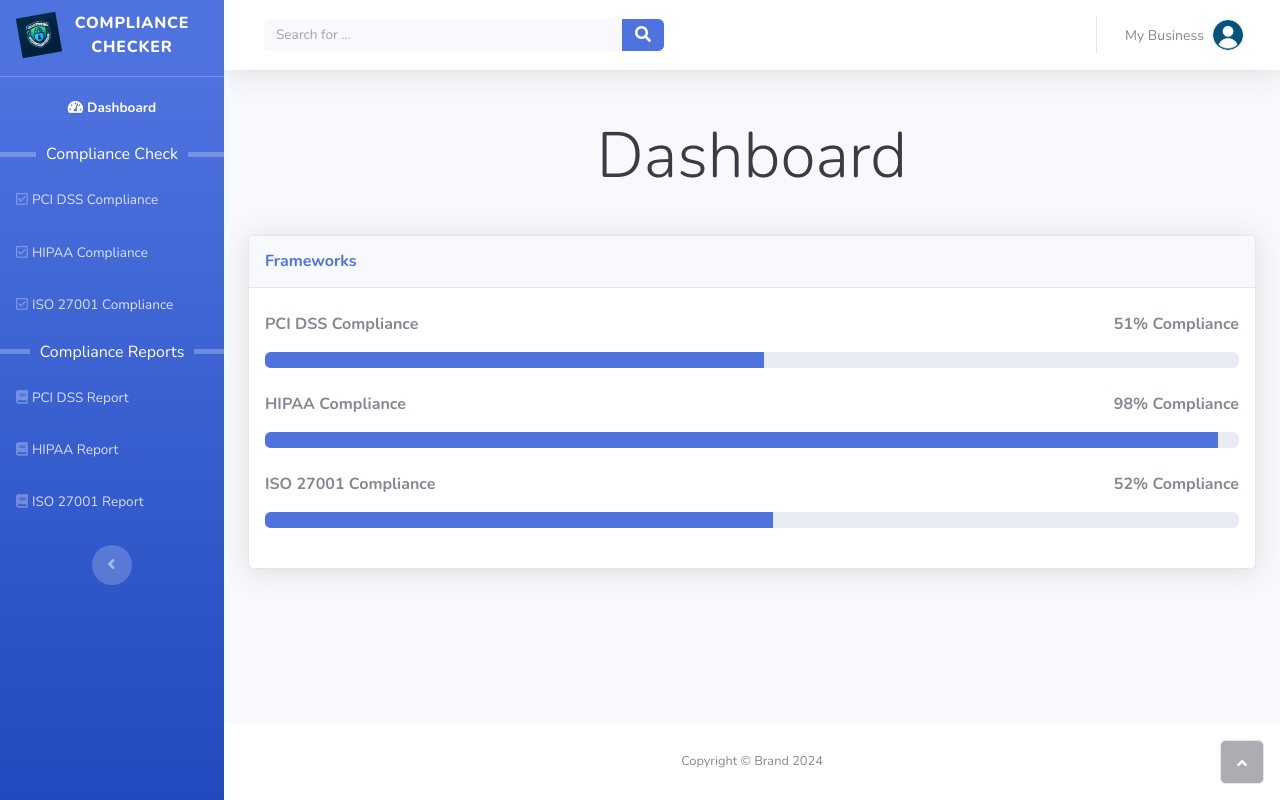
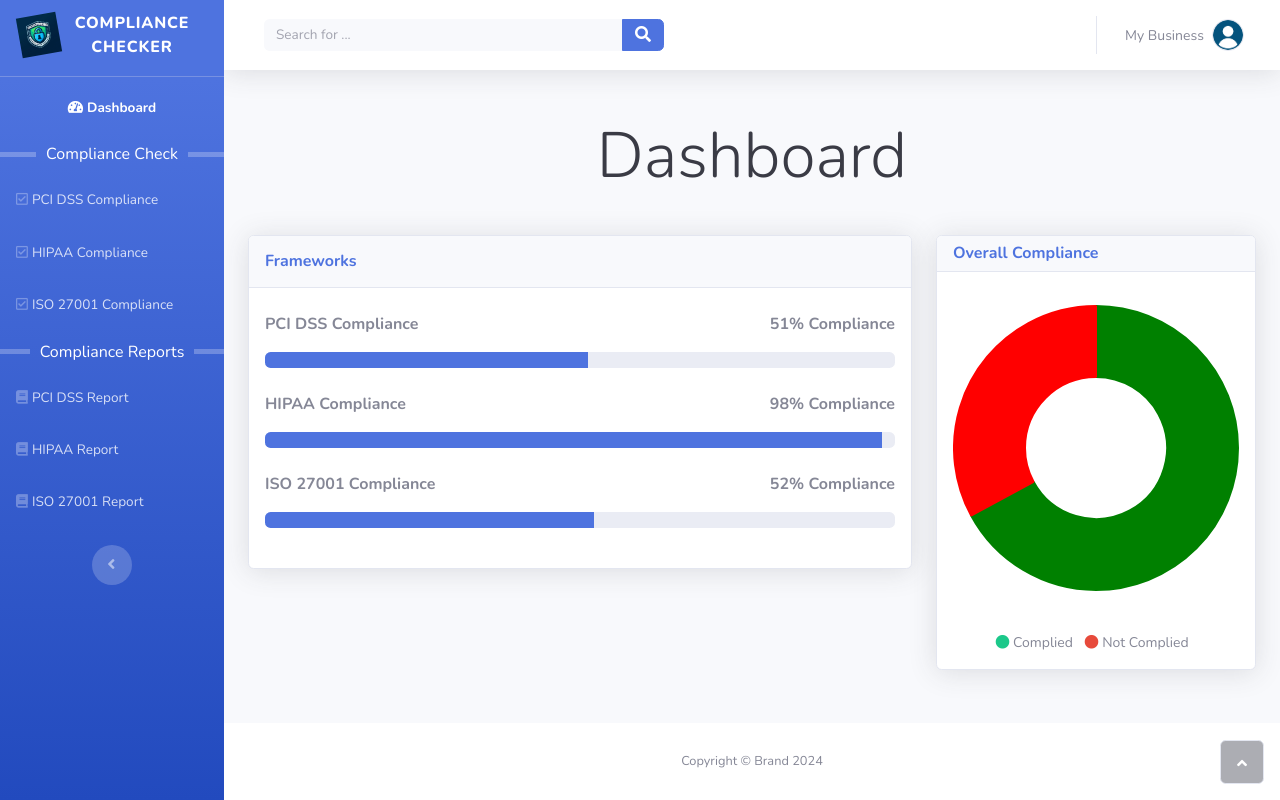
Before and after one commit to jaymoh34/ComplianceChecker, a Django app: page /dashboard/ in a window 1280 px wide. Run offline with Django 5.2, Linux system fonts and the light colour scheme; a user stored in the database is signed in; data comes from the database, SQL or seed files in the repository; some libraries are stand-ins or nearby versions.

Commit message:
Add overall compliance percentage to dashboard***
***Add overall compliance percentage to dashboard

```diff
--- a/accounts/models.py
+++ b/accounts/models.py
@@ -4,7 +4,7 @@ from django.contrib.auth.models import AbstractUser
 from compliance_checker.models import (
     HIPAAChecklistResponse,
     PCIChecklistResponse,
-    ISO27001ChecklistResponse
+    ISO27001ChecklistResponse,
 )
 
 
@@ -35,6 +35,7 @@ class Business(AbstractUser):
     def __str__(self):
         return self.business_name
 
+    @property
     def get_pci_compliance_percentage(self):
         # Get the total number of checklist items for the user's business
         total_items = PCIChecklistResponse.objects.filter(business=self).count()
@@ -49,6 +50,7 @@ class Business(AbstractUser):
             compliance_percentage = 0
         return compliance_percentage
 
+    @property
     def get_hipaa_compliance_percentage(self):
         # Get the total number of checklist items for the user's business
         total_items = HIPAAChecklistResponse.objects.filter(business=self).count()
@@ -63,6 +65,7 @@ class Business(AbstractUser):
             compliance_percentage = 0
         return compliance_percentage
 
+    @property
     def get_iso27k_compliance_percentage(self):
         # Get the total number of checklist items for the user's business
         total_items = ISO27001ChecklistResponse.objects.filter(business=self).count()
--- a/compliance_checker/views.py
+++ b/compliance_checker/views.py
@@ -19,8 +19,20 @@ from django.contrib import messages
 
 @user_required
 def dashboard(request):
+    business = request.user
+    total_compliance_percentage = (
+        business.get_pci_compliance_percentage
+        + business.get_hipaa_compliance_percentage
+        + business.get_iso27k_compliance_percentage
+    ) / 3
+    total_non_compliance_percentage = 100 - total_compliance_percentage
+
     template_name = "compliance_checker/dashboard.html"
-    context = {"section": "dashboard"}
+    context = {
+        "section": "dashboard",
+        "total_compliance_percentage": total_compliance_percentage,
+        "total_non_compliance_percentage": total_non_compliance_percentage,
+    }
     return render(request, template_name, context)
 
 
--- a/templates/compliance_checker/dashboard.html
+++ b/templates/compliance_checker/dashboard.html
@@ -13,7 +13,7 @@
 {% block content %}
 <div class="container-fluid">
     <div class="row">
-        <div class="col-lg-12 mb-4">
+        <div class="col-lg-8 col-md-8 col-sm-12 mb-4">
             <div class="card shadow mb-4">
                 <div class="card-header py-3">
                     <h6 class="text-primary fw-bold m-0">Frameworks</h6>
@@ -58,6 +58,46 @@
                 </div>
             </div>
         </div>
+        <div class="col-lg-4 col-md-4 col-sm-12 mb-4">
+            <div class="card shadow mb-4">
+                <div class="card-header d-flex justify-content-between align-items-center">
+                    <h6 class="text-primary fw-bold m-0">Overall Compliance</h6>
+                </div>
+                <div class="card-body">
+                    <div class="chart-area">
+                        <canvas data-bss-chart='{
+                            "type": "doughnut",
+                            "data": {
+                                "labels": ["Complied", "Not Complied"],
+                                "datasets": [{
+                                    "label": "",
+                                    "backgroundColor": ["#008000", "#FF0000"],
+                                    "borderColor": ["#008000", "#FF0000"],
+                                    "data": [{{total_compliance_percentage}}, {{total_non_compliance_percentage}}]
+                                }]
+                            },
+                            "options": {
+                                "maintainAspectRatio": false,
+                                "legend": {
+                                    "display": false,
+                                    "labels": {
+                                        "fontStyle": "normal"
+                                    }
+                                },
+                                "title": {
+                                    "fontStyle": "normal"
+                                }
+                            }
+                        }'>
+                        </canvas>
+                    </div>
+                    <div class="text-center small mt-4">
+                        <span class="me-2"><i class="fas fa-circle text-success"></i>&nbsp;Complied</span>
+                        <span class="me-2"><i class="fas fa-circle text-danger"></i>&nbsp;Not Complied</span>
+                    </div>
+                </div>
+            </div>
+        </div>
     </div>
 </div>
 
--- a/templates/dash-base.html
+++ b/templates/dash-base.html
@@ -105,12 +105,12 @@
 						</a>
 					</li>
 					<li class="nav-item">
-						<a class="nav-link" href="{% url 'hipaa_report' %}">
+						<a class="nav-link {% if section == 'hipaa_report' %}active{% endif %}" href="{% url 'hipaa_report' %}">
 							<i class="fas fa-book"></i><span>HIPAA Report</span>
 						</a>
 					</li>
 					<li class="nav-item">
-						<a class="nav-link" href="{% url 'iso27k_report' %}">
+						<a class="nav-link {% if section == 'iso27k_report' %}active{% endif %}" href="{% url 'iso27k_report' %}">
 							<i class="fas fa-book"></i><span>ISO 27001 Report</span>
 						</a>
 					</li>
```
